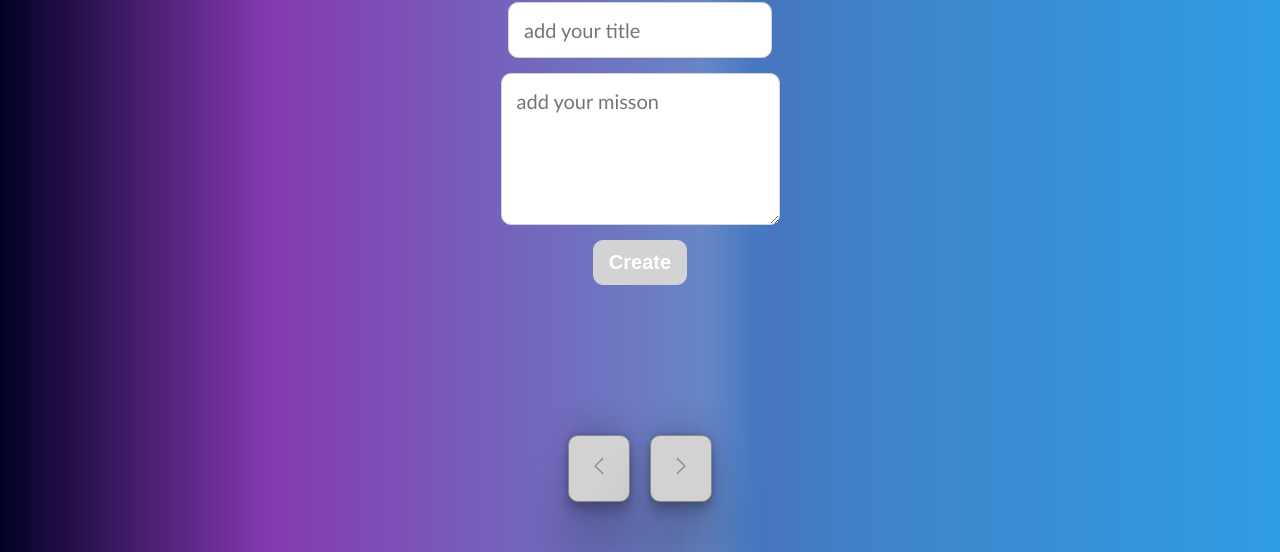
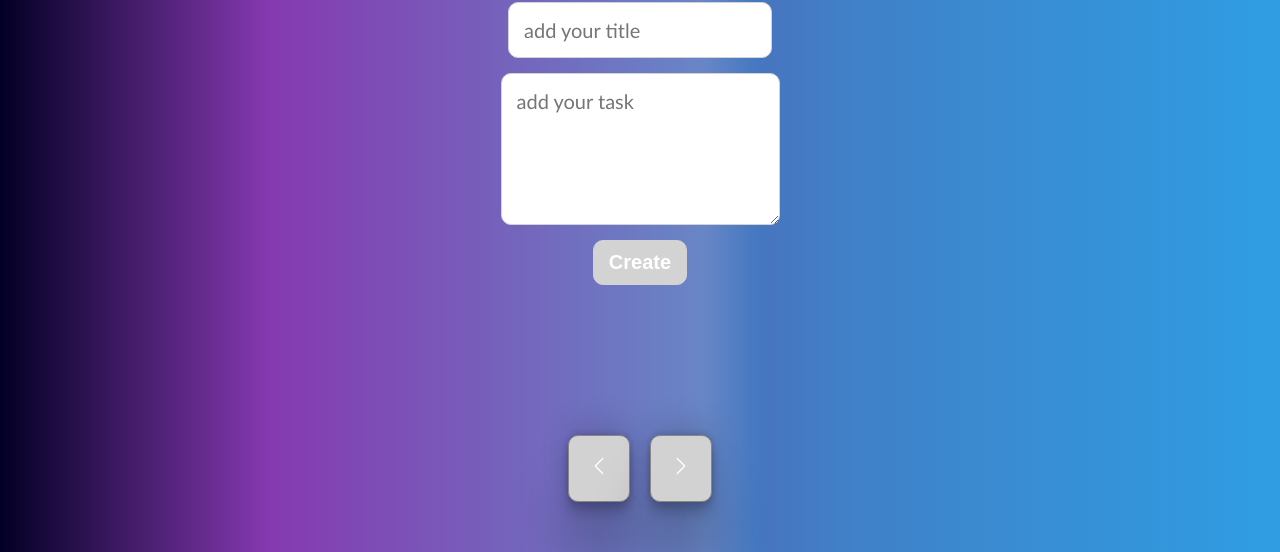
Before and after one commit to Sefaciftci/newProfileApp, a React (Vite) app: page /task in a window 1280 px wide. Shown: the part 156-708 px from the top of the page. Built offline with nearby package versions, Linux system fonts and the light colour scheme; data requests are answered from the project's data file.

Commit message:
axios and db.json kullanımı

```diff
--- a/src/pages/Home/home.css
+++ b/src/pages/Home/home.css
@@ -23,7 +23,7 @@
     border:1px solid #888787;
     transition: 0.5s;
     background-color:rgb(211, 210, 210);
-    color: #888787;
+    color: #fff;
 }
 
 .btnBox button:hover{
--- a/src/pages/TaskApp/Components/CreateTask.jsx
+++ b/src/pages/TaskApp/Components/CreateTask.jsx
@@ -31,7 +31,7 @@ const CreateTask = ({createTask,taskItem,taskShow ,onUpdate}) => {
 
         <textarea
         rows="5"
-        placeholder='change your misson'
+        placeholder='change your task'
         value={content}
         onChange={((e)=>setContent(e.target.value))}
         />
@@ -49,7 +49,7 @@ const CreateTask = ({createTask,taskItem,taskShow ,onUpdate}) => {
 
         <textarea
         rows="5"
-        placeholder='add your misson'
+        placeholder='add your task'
         value={content}
         onChange={((e)=>setContent(e.target.value))}
         />
--- a/src/pages/TaskApp/Components/TaskItem.jsx
+++ b/src/pages/TaskApp/Components/TaskItem.jsx
@@ -26,15 +26,15 @@ const TaskItem = ({taskItem, deleteTask ,onUpdated }) => {
      ? <CreateTask taskItem={taskItem} taskShow={taskShow} onUpdate={handleUpdate} /> :
      <div className='taskItemBox'>
          <div className='taskItemContent'>
-         <h3>Task Title</h3>
+         <h3>Title</h3>
          <p>{taskItem.title}</p>
          </div>
          <div className='taskItemContent'>
-         <h3>Task Content</h3>
+         <h3>Task</h3>
          <p>{taskItem.content}</p>
          </div>
          <div className='taskItemBtnBox'>
-           <button className='addjustBtn' onClick={handleEdit}>Adjusting</button>
+           <button className='addjustBtn' onClick={handleEdit}>Edit</button>
            <button className='deleteBtn' onClick={handleDelete} >Delete</button>
          </div>
 
--- a/src/pages/TaskApp/MainTask.jsx
+++ b/src/pages/TaskApp/MainTask.jsx
@@ -1,27 +1,39 @@
-import React, { useState } from 'react'
+import React, { useState,useEffect } from 'react'
 import CreateTask from './Components/CreateTask'
 import TaskList from './Components/TaskList'
 import {useNavigate} from "react-router-dom"
 import { BsChevronRight } from "react-icons/bs";
 import { BsChevronLeft } from "react-icons/bs";
+import axios from 'axios';
 
 const MainTask = () => {
     const navigate = useNavigate();
     const [task,setTask] = useState([]);
-    const createTask = (title,content) => {
+    const createTask = async (title,content) => {
+
+      //db post işlemi axios ile
+       const response = await axios.post('http://localhost:3004/tasks',{
+          title,
+          content
+        })
+
         //spread ile onceki tasklarıaldık ve yenisinide oluşturduk
-        const createTasks = [
-            ...task,
-            {
-            id:Math.random(),
-            title,
-            content
-        }]
+        const createTasks = [...task, response.data] //repsonse icindeki degerler
         setTask(createTasks);
     }
+    //yenileme durumunda get useEffect ile datamızı axios get ile cagırma
+    const dataFetch = async() => {
+      const response = await axios.get('http://localhost:3004/tasks');
+      setTask(response.data);
+    }
+    useEffect(()=> {
+      dataFetch();
+    },[])
 
     //delete task
-    const deleteTask = (id) => {
+    const deleteTask = async (id) => {
+      //db de silinmesi için axios.delete isteği atarız id mizi kullanarak
+      await axios.delete(`http://localhost:3004/tasks/${id}`);
       const deletedTask = task.filter((item)=>{
         return item.id !== id;
       })
@@ -29,7 +41,12 @@ const MainTask = () => {
     }
 
     //updated Task
-    const onUpdated = (id , editTitle , editContent) => {
+    const onUpdated = async (id , editTitle , editContent) => {
+      // put request ile db deki datamızı güncelleme
+      await axios.put(`http://localhost:3004/tasks/${id}`,{
+        title:editTitle,
+        content:editContent
+      });
       const editedTask = task.map((task) => {
         if(task.id === id ){
           return {id, title : editTitle , content : editContent}
--- /dev/null
+++ b/src/pages/TaskApp/api/db.json
@@ -0,0 +1,3 @@
+{
+  "tasks": []
+}
```
